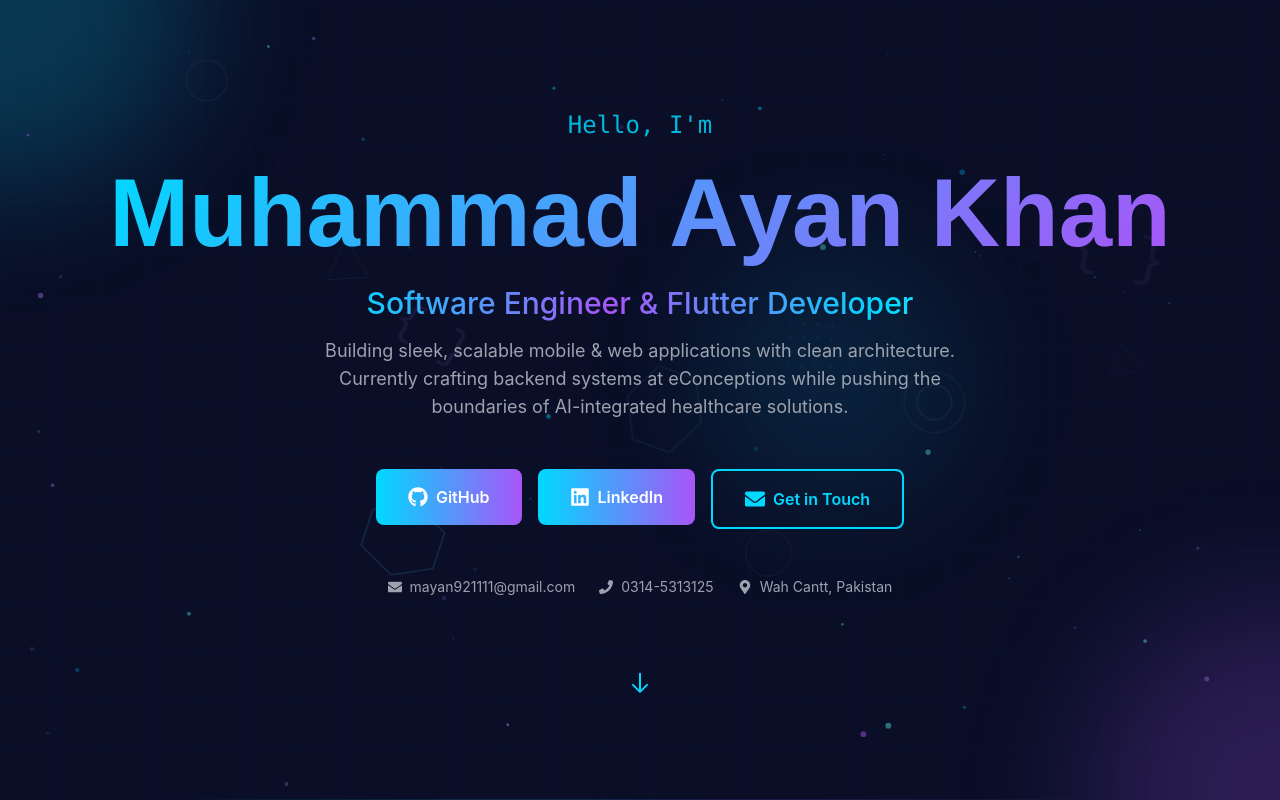
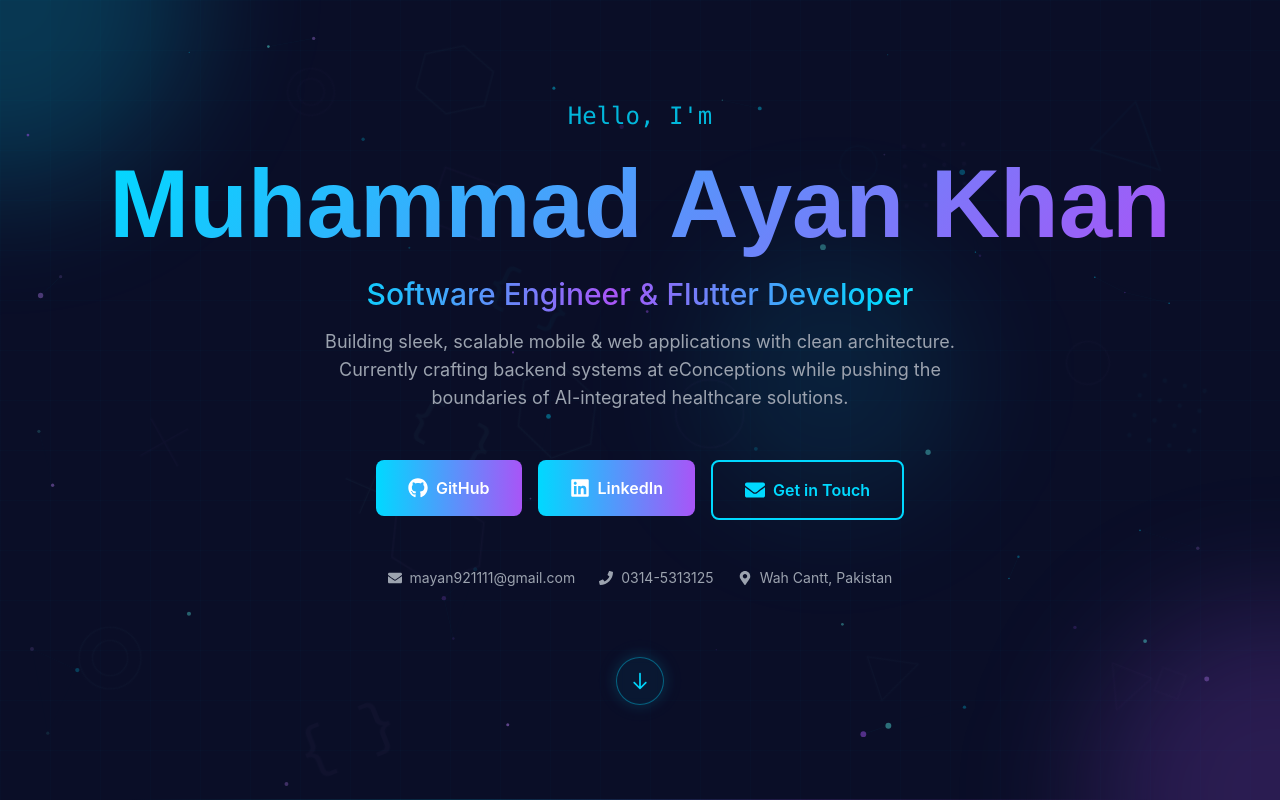
Before and after one commit to Oye-Ayan/portfolio, a Next.js app: page / in a window 1280 px wide. Shown: the top 800 px of the page. Built offline with nearby package versions, Linux system fonts and the light colour scheme.

Commit message:
feat: Introduce new shapes and proximity-based reveal to floating background effects, and upgrade the Hero section's scroll-down indicator to a magnetic button.

```diff
--- a/components/effects/CursorGlow.tsx
+++ b/components/effects/CursorGlow.tsx
@@ -50,7 +50,7 @@ export default function CursorGlow() {
         <div
           className="w-[700px] h-[700px] rounded-full"
           style={{
-            background: 'radial-gradient(circle, rgba(0,217,255,0.18) 0%, rgba(168,85,247,0.10) 40%, transparent 70%)',
+            background: 'radial-gradient(circle, rgba(0,217,255,0.09) 0%, rgba(168,85,247,0.04) 40%, transparent 70%)',
             filter: 'blur(40px)',
           }}
         />
@@ -70,7 +70,7 @@ export default function CursorGlow() {
         <div
           className="w-6 h-6 rounded-full"
           style={{
-            background: 'radial-gradient(circle, rgba(0,217,255,0.9) 0%, rgba(168,85,247,0.4) 50%, transparent 70%)',
+            background: 'radial-gradient(circle, rgba(0,217,255,0.6) 0%, rgba(168,85,247,0.4) 50%, transparent 70%)',
             boxShadow: '0 0 20px rgba(0,217,255,0.6), 0 0 40px rgba(0,217,255,0.3), 0 0 60px rgba(168,85,247,0.2)',
           }}
         />
--- a/components/effects/FloatingShapes.tsx
+++ b/components/effects/FloatingShapes.tsx
@@ -5,15 +5,15 @@ import { motion, useMotionValue, useSpring, useTransform } from 'framer-motion';
 
 interface Shape {
   id: number;
-  type: 'hexagon' | 'circle' | 'triangle' | 'bracket' | 'ring' | 'dot-grid';
+  type: 'hexagon' | 'circle' | 'triangle' | 'bracket' | 'ring' | 'dot-grid' | 'cross' | 'diamond';
   x: number;
   y: number;
   size: number;
   rotation: number;
   duration: number;
   delay: number;
-  opacity: number;
-  depth: number; // 1-3, affects parallax intensity
+  baseOpacity: number; // very low — shapes appear only when cursor is near
+  depth: number;
   color: string;
 }
 
@@ -26,14 +26,13 @@ function ShapeSVG({ type, size, color }: { type: Shape['type']; size: number; co
             points="50,5 95,27.5 95,72.5 50,95 5,72.5 5,27.5"
             stroke={color}
             strokeWidth="1.5"
-            opacity="0.4"
           />
         </svg>
       );
     case 'circle':
       return (
         <svg width={size} height={size} viewBox="0 0 100 100" fill="none">
-          <circle cx="50" cy="50" r="45" stroke={color} strokeWidth="1.5" opacity="0.3" />
+          <circle cx="50" cy="50" r="45" stroke={color} strokeWidth="1.5" />
         </svg>
       );
     case 'triangle':
@@ -43,7 +42,6 @@ function ShapeSVG({ type, size, color }: { type: Shape['type']; size: number; co
             points="50,10 90,90 10,90"
             stroke={color}
             strokeWidth="1.5"
-            opacity="0.35"
           />
         </svg>
       );
@@ -56,7 +54,6 @@ function ShapeSVG({ type, size, color }: { type: Shape['type']; size: number; co
             textAnchor="middle"
             fontSize="60"
             fill={color}
-            opacity="0.25"
             fontFamily="monospace"
           >
             {'{ }'}
@@ -66,8 +63,8 @@ function ShapeSVG({ type, size, color }: { type: Shape['type']; size: number; co
     case 'ring':
       return (
         <svg width={size} height={size} viewBox="0 0 100 100" fill="none">
-          <circle cx="50" cy="50" r="35" stroke={color} strokeWidth="1" opacity="0.2" />
-          <circle cx="50" cy="50" r="20" stroke={color} strokeWidth="1" opacity="0.3" />
+          <circle cx="50" cy="50" r="35" stroke={color} strokeWidth="1" />
+          <circle cx="50" cy="50" r="20" stroke={color} strokeWidth="1" />
         </svg>
       );
     case 'dot-grid':
@@ -75,9 +72,26 @@ function ShapeSVG({ type, size, color }: { type: Shape['type']; size: number; co
         <svg width={size} height={size} viewBox="0 0 100 100" fill={color}>
           {[20, 40, 60, 80].map(x =>
             [20, 40, 60, 80].map(y => (
-              <circle key={`${x}-${y}`} cx={x} cy={y} r="2" opacity="0.2" />
+              <circle key={`${x}-${y}`} cx={x} cy={y} r="2" />
             ))
           )}
+        </svg>
+      );
+    case 'cross':
+      return (
+        <svg width={size} height={size} viewBox="0 0 100 100" fill="none">
+          <line x1="50" y1="15" x2="50" y2="85" stroke={color} strokeWidth="1.5" />
+          <line x1="15" y1="50" x2="85" y2="50" stroke={color} strokeWidth="1.5" />
+        </svg>
+      );
+    case 'diamond':
+      return (
+        <svg width={size} height={size} viewBox="0 0 100 100" fill="none">
+          <polygon
+            points="50,5 95,50 50,95 5,50"
+            stroke={color}
+            strokeWidth="1.5"
+          />
         </svg>
       );
   }
@@ -87,26 +101,29 @@ export default function FloatingShapes() {
   const containerRef = useRef<HTMLDivElement>(null);
   const mouseX = useMotionValue(0);
   const mouseY = useMotionValue(0);
+  // Raw pixel position for proximity calc
+  const mousePixelX = useRef(0);
+  const mousePixelY = useRef(0);
 
-  const springX = useSpring(mouseX, { damping: 30, stiffness: 80 });
-  const springY = useSpring(mouseY, { damping: 30, stiffness: 80 });
+  const springX = useSpring(mouseX, { damping: 20, stiffness: 60 });
+  const springY = useSpring(mouseY, { damping: 20, stiffness: 60 });
 
   const [shapes] = useState<Shape[]>(() => {
-    const colors = ['#00D9FF', '#A855F7', '#5FFBF1', '#C084FC'];
-    const types: Shape['type'][] = ['hexagon', 'circle', 'triangle', 'bracket', 'ring', 'dot-grid'];
+    const colors = ['#00D9FF', '#A855F7', '#5FFBF1', '#C084FC', '#00D9FF'];
+    const types: Shape['type'][] = ['hexagon', 'circle', 'triangle', 'bracket', 'ring', 'dot-grid', 'cross', 'diamond'];
     const generated: Shape[] = [];
 
-    for (let i = 0; i < 14; i++) {
+    for (let i = 0; i < 20; i++) {
       generated.push({
         id: i,
         type: types[i % types.length],
-        x: Math.random() * 100,
-        y: Math.random() * 100,
-        size: Math.random() * 60 + 30,
+        x: Math.random() * 90 + 5,
+        y: Math.random() * 90 + 5,
+        size: Math.random() * 70 + 35,
         rotation: Math.random() * 360,
-        duration: Math.random() * 15 + 15,
+        duration: Math.random() * 15 + 20,
         delay: Math.random() * 5,
-        opacity: Math.random() * 0.3 + 0.1,
+        baseOpacity: 0.03, // nearly invisible by default — Antigravity style
         depth: Math.floor(Math.random() * 3) + 1,
         color: colors[Math.floor(Math.random() * colors.length)],
       });
@@ -118,9 +135,10 @@ export default function FloatingShapes() {
     const handleMouseMove = (e: MouseEvent) => {
       const rect = containerRef.current?.getBoundingClientRect();
       if (rect) {
-        // Normalize to -1 to 1 range
         mouseX.set((e.clientX - rect.left - rect.width / 2) / (rect.width / 2));
         mouseY.set((e.clientY - rect.top - rect.height / 2) / (rect.height / 2));
+        mousePixelX.current = e.clientX;
+        mousePixelY.current = e.clientY;
       }
     };
 
@@ -131,7 +149,7 @@ export default function FloatingShapes() {
   return (
     <div ref={containerRef} className="absolute inset-0 overflow-hidden pointer-events-none">
       {shapes.map((shape) => {
-        const parallaxMultiplier = shape.depth * 15;
+        const parallaxMultiplier = shape.depth * 25; // stronger parallax
 
         return (
           <FloatingShape
@@ -140,6 +158,9 @@ export default function FloatingShapes() {
             springX={springX}
             springY={springY}
             parallaxMultiplier={parallaxMultiplier}
+            containerRef={containerRef}
+            mousePixelX={mousePixelX}
+            mousePixelY={mousePixelY}
           />
         );
       })}
@@ -152,28 +173,69 @@ function FloatingShape({
   springX,
   springY,
   parallaxMultiplier,
+  containerRef,
+  mousePixelX,
+  mousePixelY,
 }: {
   shape: Shape;
   springX: ReturnType<typeof useSpring>;
   springY: ReturnType<typeof useSpring>;
   parallaxMultiplier: number;
+  containerRef: React.RefObject<HTMLDivElement | null>;
+  mousePixelX: React.RefObject<number>;
+  mousePixelY: React.RefObject<number>;
 }) {
   const translateX = useTransform(springX, (v) => v * parallaxMultiplier);
   const translateY = useTransform(springY, (v) => v * parallaxMultiplier);
+  const shapeRef = useRef<HTMLDivElement>(null);
+  const [revealOpacity, setRevealOpacity] = useState(shape.baseOpacity);
+
+  // Proximity-based reveal: shapes illuminate when cursor is nearby
+  useEffect(() => {
+    let frameId: number;
+    const REVEAL_RADIUS = 250; // px — how close cursor needs to be
+
+    const checkProximity = () => {
+      if (shapeRef.current && containerRef.current) {
+        const rect = shapeRef.current.getBoundingClientRect();
+        const shapeCenterX = rect.left + rect.width / 2;
+        const shapeCenterY = rect.top + rect.height / 2;
+
+        const dx = (mousePixelX.current ?? 0) - shapeCenterX;
+        const dy = (mousePixelY.current ?? 0) - shapeCenterY;
+        const dist = Math.sqrt(dx * dx + dy * dy);
+
+        if (dist < REVEAL_RADIUS) {
+          // Closer = more visible, max ~0.6 opacity
+          const intensity = 1 - dist / REVEAL_RADIUS;
+          setRevealOpacity(shape.baseOpacity + intensity * 0.55);
+        } else {
+          setRevealOpacity(shape.baseOpacity);
+        }
+      }
+      frameId = requestAnimationFrame(checkProximity);
+    };
+
+    checkProximity();
+    return () => cancelAnimationFrame(frameId);
+  }, [shape.baseOpacity, containerRef, mousePixelX, mousePixelY]);
 
   return (
     <motion.div
+      ref={shapeRef}
       className="absolute"
       style={{
         left: `${shape.x}%`,
         top: `${shape.y}%`,
         x: translateX,
         y: translateY,
-        opacity: shape.opacity,
+        opacity: revealOpacity,
+        transition: 'opacity 0.3s ease-out',
+        filter: revealOpacity > 0.15 ? `drop-shadow(0 0 ${revealOpacity * 20}px ${shape.color}40)` : 'none',
       }}
       animate={{
         rotate: [shape.rotation, shape.rotation + 360],
-        y: [0, -15, 0, 15, 0],
+        scale: [1, 1.05, 1, 0.95, 1],
       }}
       transition={{
         rotate: {
@@ -181,8 +243,8 @@ function FloatingShape({
           repeat: Infinity,
           ease: 'linear',
         },
-        y: {
-          duration: shape.duration / 2,
+        scale: {
+          duration: shape.duration / 3,
           repeat: Infinity,
           ease: 'easeInOut',
           delay: shape.delay,
--- a/components/sections/Hero.tsx
+++ b/components/sections/Hero.tsx
@@ -146,15 +146,29 @@ export default function Hero() {
         </motion.div>
 
         <motion.div variants={item} className="mt-16">
-          <motion.div
-            animate={{ y: [0, 10, 0] }}
-            transition={{ duration: 2, repeat: Infinity }}
-            className="inline-block"
-          >
-            <svg className="w-6 h-6 text-cyan" fill="none" stroke="currentColor" viewBox="0 0 24 24">
-              <path strokeLinecap="round" strokeLinejoin="round" strokeWidth={2} d="M19 14l-7 7m0 0l-7-7m7 7V3" />
-            </svg>
-          </motion.div>
+          <MagneticElement strength={0.5} distance={120}>
+            <motion.button
+              onClick={() => {
+                document.getElementById('about')?.scrollIntoView({
+                  behavior: 'smooth',
+                  block: 'start',
+                });
+              }}
+              animate={{ y: [0, 10, 0] }}
+              transition={{ duration: 2, repeat: Infinity }}
+              whileHover={{ scale: 1.3 }}
+              whileTap={{ scale: 0.9 }}
+              className="inline-flex items-center justify-center w-12 h-12 rounded-full border border-cyan/40 bg-cyan/5 backdrop-blur-sm hover:bg-cyan/15 hover:border-cyan/70 transition-all duration-300 group cursor-pointer"
+              style={{
+                boxShadow: '0 0 15px rgba(0,217,255,0.15), 0 0 30px rgba(0,217,255,0.05)',
+              }}
+              aria-label="Scroll to About section"
+            >
+              <svg className="w-5 h-5 text-cyan group-hover:text-white transition-colors" fill="none" stroke="currentColor" viewBox="0 0 24 24">
+                <path strokeLinecap="round" strokeLinejoin="round" strokeWidth={2} d="M19 14l-7 7m0 0l-7-7m7 7V3" />
+              </svg>
+            </motion.button>
+          </MagneticElement>
         </motion.div>
       </motion.div>
     </section>
```
